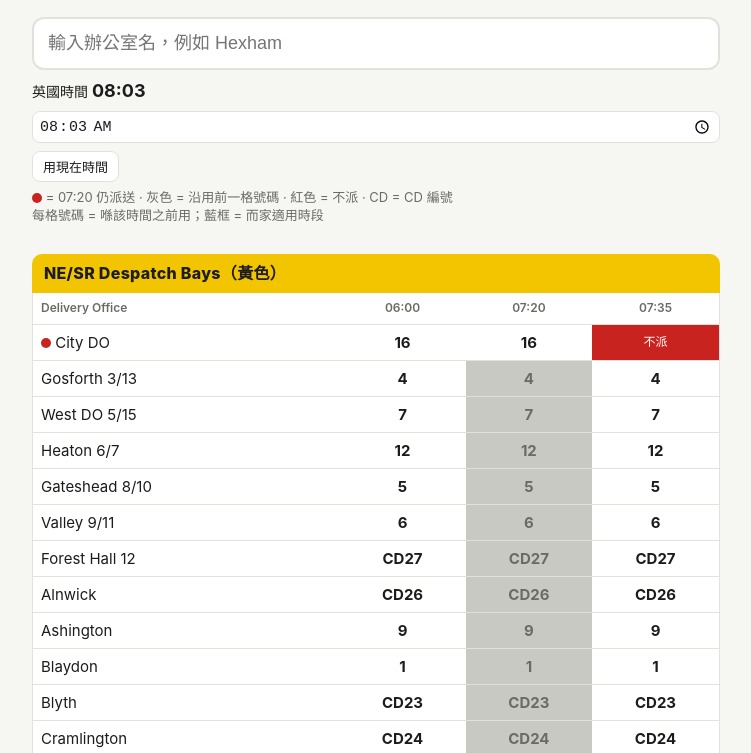
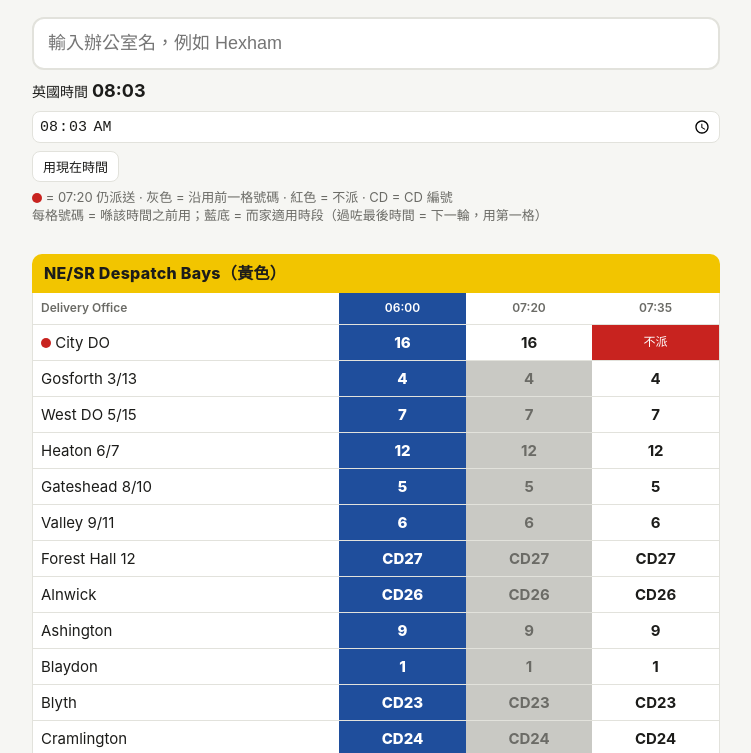
Before and after one commit to oliverlmc2026/bay-lookup-k7q3, a plain HTML site: page index.html in a window 1280 px wide. Shown: the part 47-800 px from the top of the page, without its empty margins (264-1015 px from the left). Drawn offline with Linux system fonts and the light colour scheme.

Commit message:
After last slot, wrap to first slot of next round
Co-Authored-By: Claude Sonnet 5.5 <noreply@anthropic.com>
Claude-Session: https://claude.ai/code/session_01D33bnxpmxiX3YCsz48d4L3

```diff
--- a/index.html
+++ b/index.html
@@ -72,7 +72,7 @@ td.now{background:var(--ts)!important;color:#fff!important;font-weight:800}
     <button class="clear" id="clr" aria-label="清除">×</button>
   </div>
   <div class="clock"><span id="ctext"></span><input type="time" id="tm" aria-label="模擬時間"><button id="tnow">用現在時間</button></div>
-  <div class="hint"><span class="dot"></span> = 07:20 仍派送 · 灰色 = 沿用前一格號碼 · 紅色 = 不派 · CD = CD 編號<br>每格號碼 = 喺該時間之前用；藍框 = 而家適用時段</div>
+  <div class="hint"><span class="dot"></span> = 07:20 仍派送 · 灰色 = 沿用前一格號碼 · 紅色 = 不派 · CD = CD 編號<br>每格號碼 = 喺該時間之前用；藍底 = 而家適用時段（過咗最後時間 = 下一輪，用第一格）</div>
 </div>
 <div id="results"></div>
 <div id="tables"></div>
@@ -131,7 +131,7 @@ function matches(row,q){
 let manual=null;
 function londonMins(){const p=new Intl.DateTimeFormat('en-GB',{timeZone:'Europe/London',hour:'2-digit',minute:'2-digit',hour12:false}).formatToParts(new Date());const h=+p.find(x=>x.type==='hour').value%24,m=+p.find(x=>x.type==='minute').value;return h*60+m}
 const fmt=m=>String(Math.floor(m/60)).padStart(2,'0')+':'+String(m%60).padStart(2,'0');
-function activeIdx(s,now){for(let i=0;i<s.t.length;i++) if(now<s.t[i]) return i;return -1}
+function activeIdx(s,now){for(let i=0;i<s.t.length;i++) if(now<s.t[i]) return i;return 0}
 function curText(v){return (v===G||v===R)?'不派':v}
 function render(){
   const now=manual!==null?manual:londonMins();
```
